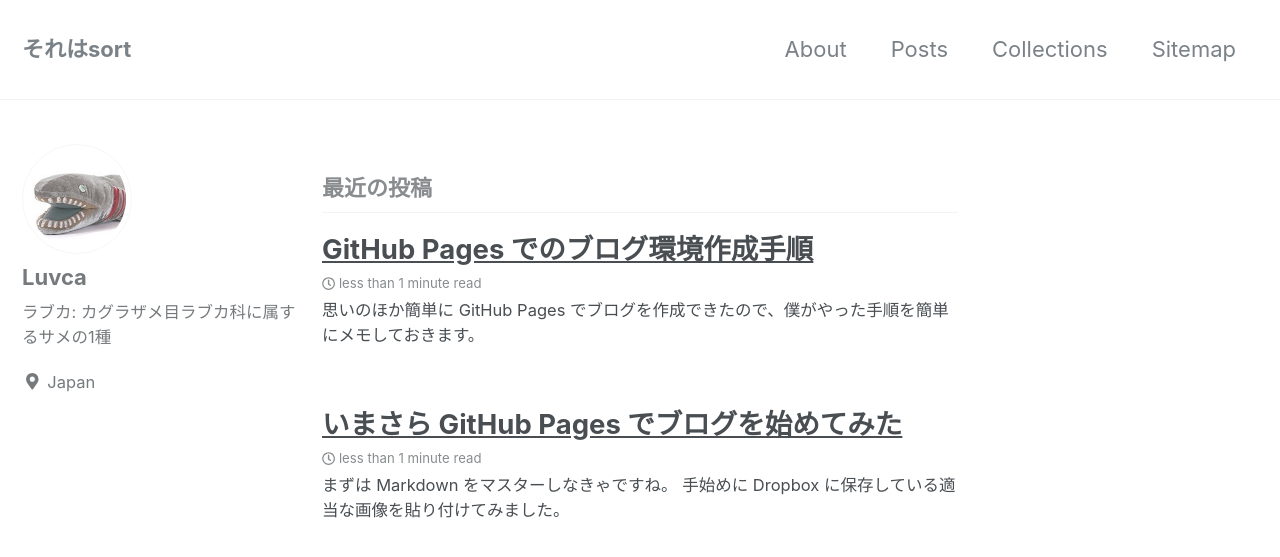
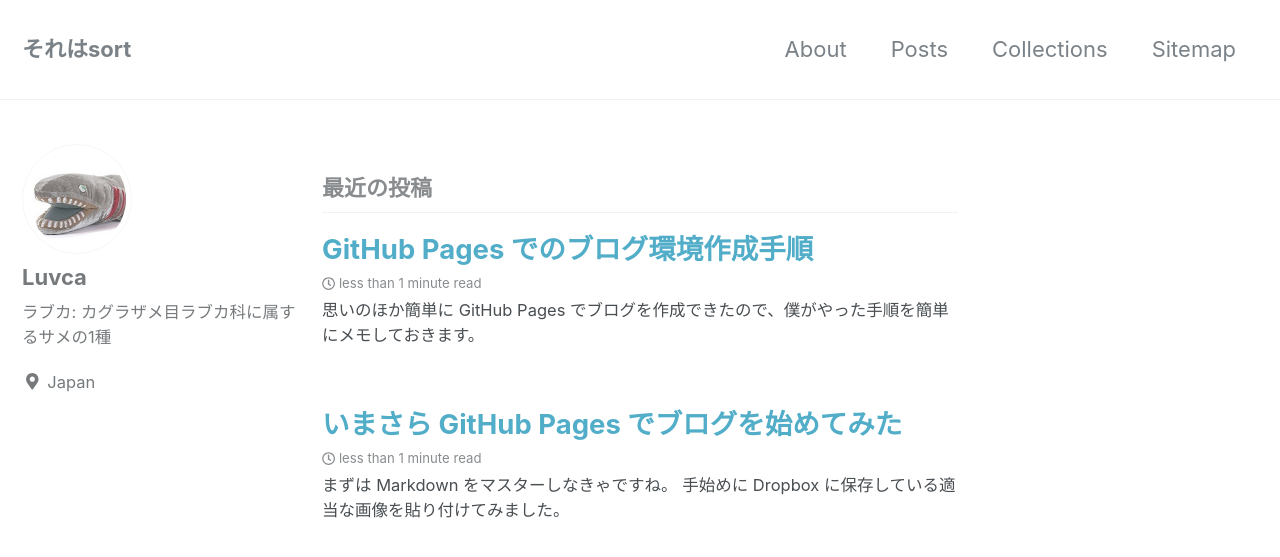
Before and after one commit to Luvca/Luvca.github.io, a Jekyll site: the page built from index.html, in a window 1280 px wide and 900 px high. Shown: the top 557 px of the window. Built offline with Jekyll 4.4.1, drawn with Linux system fonts in a browser that asks for light colours; nearby versions of some CDN libraries; the list of posts is cut into pages by our own code.

Commit message:
Update styles

```diff
--- a/_sass/minimal-mistakes/_archive.scss
+++ b/_sass/minimal-mistakes/_archive.scss
@@ -37,7 +37,8 @@
   text-overflow: ellipsis;
 
   a {
-    color: inherit;
+    /*color: inherit;*/
+    text-decoration: none;
   }
 
   a + a {
--- a/_sass/minimal-mistakes/_variables.scss
+++ b/_sass/minimal-mistakes/_variables.scss
@@ -15,6 +15,7 @@
 /* system typefaces */
 $serif: Georgia, Times, serif !default;
 $sans-serif: -apple-system, BlinkMacSystemFont, "Roboto", "Segoe UI",
+  "Meiryo UI", Meiryo, メイリオ,
   "Helvetica Neue", "Lucida Grande", Arial, sans-serif !default;
 $monospace: Menlo, Monaco, Consolas, "Lucida Console", monospace !default;
 
```
Also changed, not shown: _posts/2018-04-20-how-to-create-this-blog.md (+1 -1 lines).
